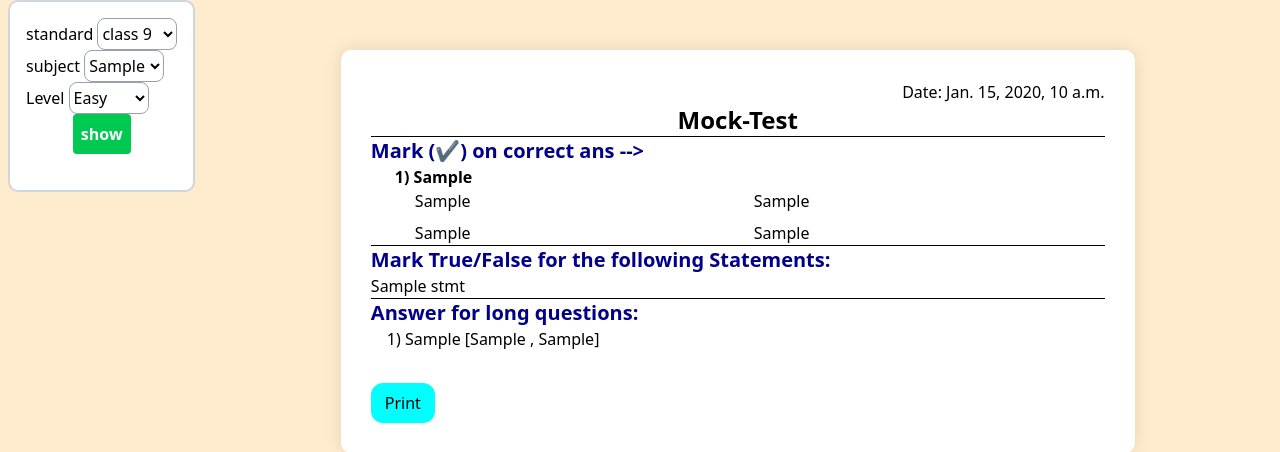
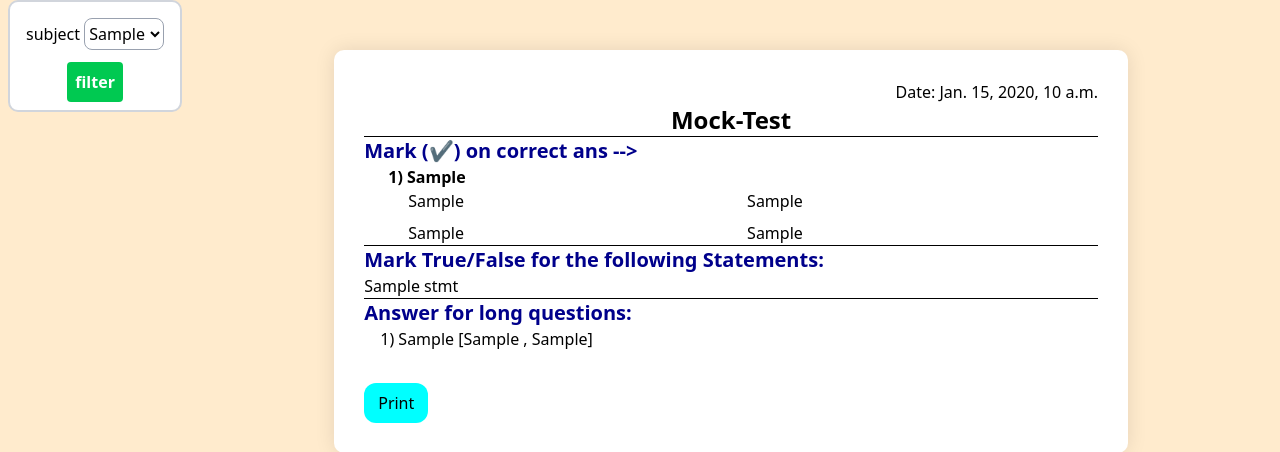
Before and after one commit to 22sayantan/education, a Django app: template Educational/templates/mockTest.html in a window 1280 px wide. Shown: the top 452 px of the page. Run offline with Django 3.2, Linux system fonts and the light colour scheme; the template is opened without the code that fills it: most values are stand-ins (such as "Sample title", 1, 10 or a date in 2020).

Commit message:
update 8.0

```diff
--- a/Educational/templates/mockTest.html
+++ b/Educational/templates/mockTest.html
@@ -54,43 +54,18 @@
   </head>
   <body>
     <div class="flex ">
-      <div class="filter-area bg-white h-[12rem] w-fit p-4 rounded-[10px] sticky top-0 ml-2 border-2 border-gray-300">
+      <div class="filter-area bg-white h-[7rem] w-fit p-4 rounded-[10px] sticky top-0 ml-2 border-2 border-gray-300">
       <form action="" method="POST">
         {% csrf_token %}
-        <label for="standard">standard</label>
-        <select name="" id="" class="h-[2rem] w-[5rem] border-1 border-gray-400 rounded-[8px]">
-          <option value="">class 9</option>
-          <option value="">class 10</option>
-          <option value="">class 11</option>
-          <option value="">class 12</option>
-        </select>
-
-        <br>
-
         <label for="subject">subject</label>
         <select name="drop-down-value-sub" id="" class="h-[2rem] w-[5rem] border-1 border-gray-400 rounded-[8px]">
           {% for sub in subjects %}
           <option value="{{sub.0}}">{{sub.0}}</option>
           {% endfor %}
         </select>
-
-        <br>
-
-        <label for="">Level</label>
-        <select name="drop-down-value-level" id="" class="h-[2rem] w-[5rem] border-1 border-gray-400 rounded-[8px]">
-          <option value="easy">Easy</option>
-          <option value="mid">Midium</option>
-          <option value="hard">Hard</option>
-        </select>
-
-        <br>
-
         <center>
-          <button type="submit" class="cursor-pointer bg-green-500 p-2 text-white font-bold rounded-[4px]">show</button>
+          <button type="submit" class="cursor-pointer bg-green-500 p-2 text-white font-bold rounded-[4px] mt-3">filter</button>
         </center>
-
-        <br>
-
       </form>
     </div>
     <div class="Question-paper">
```
Also changed, not shown: db.sqlite3.
